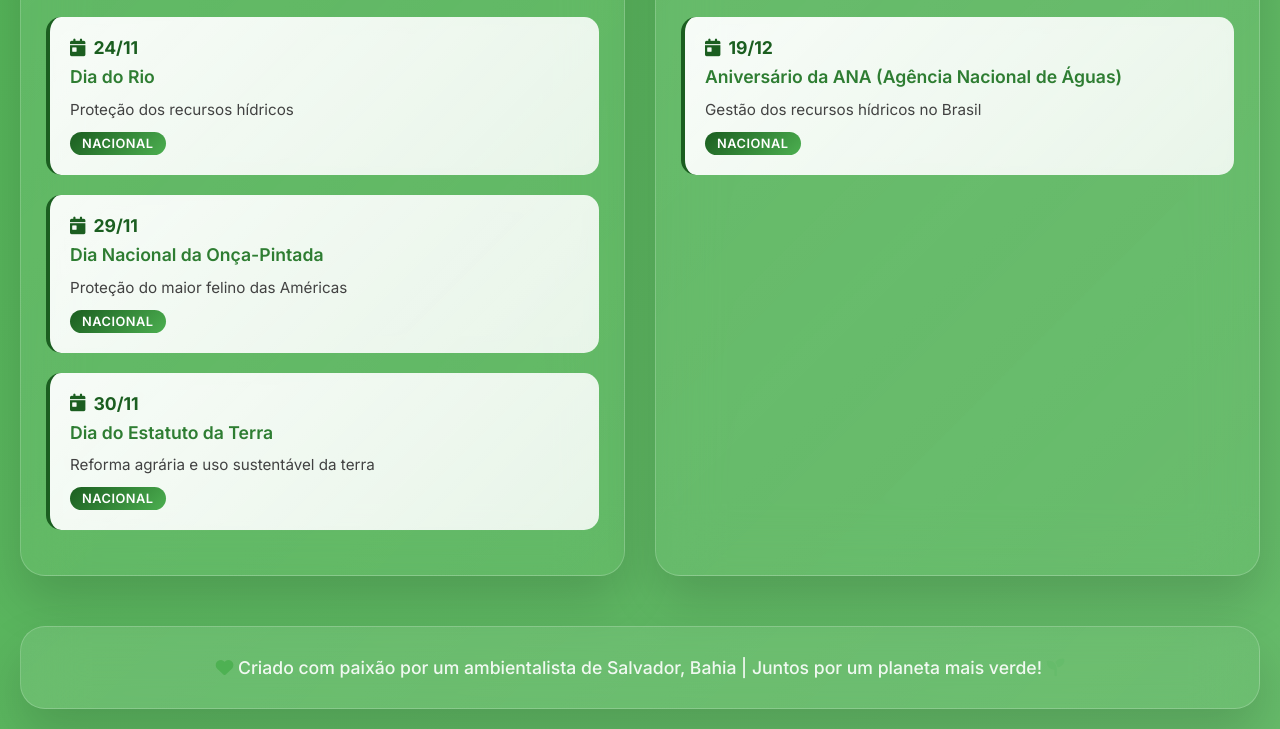
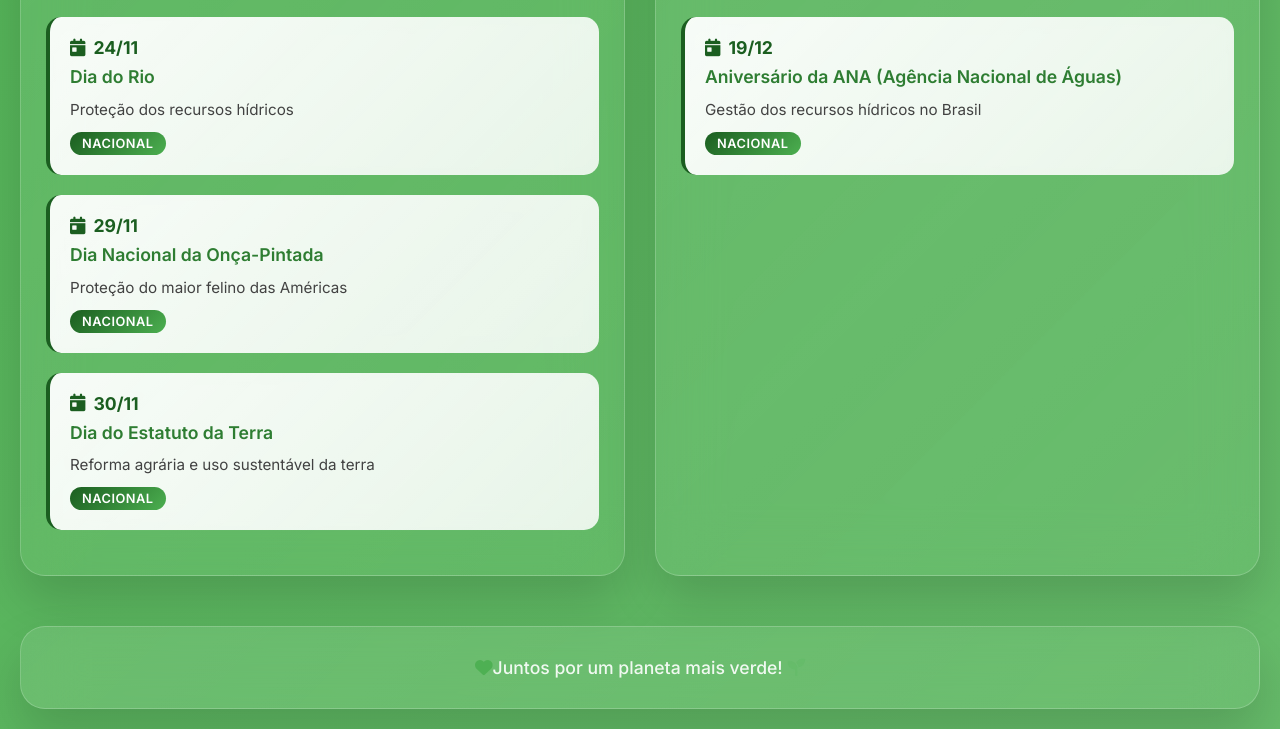
Before and after one commit to coppa-code/agenda_ambiental_sea, a plain HTML site: page index.html in a window 1280 px wide. Shown: the part 9899-10628 px from the top of the page. Drawn offline with Linux system fonts and the light colour scheme.

Commit message:
Update index.html

```diff
--- a/index.html
+++ b/index.html
@@ -901,7 +901,7 @@
         <div class="month-grid" id="monthGrid"></div>
 
         <div class="footer">
-            <p><i class="fas fa-heart" style="color: #4CAF50;"></i> Criado com paixão por um ambientalista de Salvador, Bahia | Juntos por um planeta mais verde! <i class="fas fa-seedling" style="color: #66BB6A;"></i></p>
+            <p><i class="fas fa-heart" style="color: #4CAF50;"></i>Juntos por um planeta mais verde! <i class="fas fa-seedling" style="color: #66BB6A;"></i></p>
         </div>
     </div>
 
```
